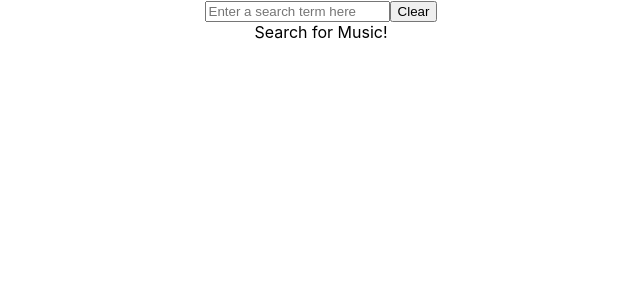
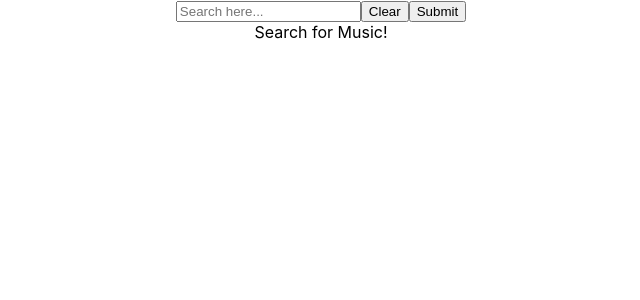
Before and after one commit to anmichaelgelo/music-library, a React (Create React App) app: page / in a window 1280 px wide. Shown: the top 300 px of the page, without its empty margins (319-959 px from the left). Built offline with nearby package versions, Linux system fonts and the light colour scheme.

Commit message:
update: refactored with useRef and Context

```diff
--- a/src/App.js
+++ b/src/App.js
@@ -1,19 +1,23 @@
-import { useEffect, useState } from 'react'
+import { useRef, useState } from 'react'
 import Gallery from './components/Gallery'
 import SearchBar from './components/SearchBar'
 
+import { DataContext } from './context/DataContext'
+import { SearchContext} from './context/SearchContext'
+
 function App(){
-    let [search, setSearch] = useState('')
     let [message, setMessage] = useState('Search for Music!')
     let [data, setData] = useState([])
+    let searchInput = useRef('')
 
     const API_URL = 'https://itunes.apple.com/search?term='
 
-    useEffect(() => {
-      if(search){
+    const handleSearch = (event, term) => {
+      event.preventDefault()
+
       const fetchData = async () => {
-          document.title = `${search} Music`
-          const response = await fetch(API_URL + search, {
+        document.title = `${term} Music`
+        const response = await fetch(API_URL + term, {
           headers: {
             mode: 'no-cors'
           }
@@ -29,15 +33,9 @@ function App(){
 
       fetchData()
     }
-    }, [search])
-
-    const handleSearch = (event, term) => {
-      // event.preventDefault()
-      setSearch(term)
-    }
 
     const handleClearSearch = () => {
-      setSearch('')
+      document.title = `Search for Music!`
       setData([])
     }
 
@@ -49,12 +47,20 @@ function App(){
     }
 
     return (
-        <div style={layoutStyle}>
-            <SearchBar
-              handleSearch={handleSearch}
-              handleClearSearch={handleClearSearch} />
+        <div style={layoutStyle} className="App">
+            <SearchContext.Provider value={{
+              term: searchInput,
+              handleSearch: handleSearch,
+              handleClearSearch: handleClearSearch
+            }}>
+              <SearchBar />
+            </SearchContext.Provider>
+
             {message}
-            <Gallery data={data} />
+
+            <DataContext.Provider value={data}>
+              <Gallery />
+            </DataContext.Provider>
         </div>
     )
 }
--- a/src/components/Gallery.jsx
+++ b/src/components/Gallery.jsx
@@ -1,7 +1,10 @@
 import GalleryItem from './GalleryItem'
+import { useContext } from 'react'
+import { DataContext } from '../context/DataContext'
 
-function Gallery(props){
-    const display = props.data.map((item, i) =>{
+function Gallery(){
+    const data = useContext(DataContext)
+    const display = data.map((item, i) =>{
         return (
             <GalleryItem item={item} key={i} />
         )
--- a/src/components/GalleryItem.jsx
+++ b/src/components/GalleryItem.jsx
@@ -5,23 +5,16 @@ function GalleryItem(props) {
 
     const simpleStyle = {
         'width': '25vw',
-        // 'height': '20vh',
-        // 'border': '1px solid black',
-        // 'margin': '2px',
         'padding': '16px',
         'borderRadius': '4px',
-        'color': '#fff',
+        'color': '#f3f3f3',
         'backgroundColor': '#123',
         'fontWeight': 'normal',
     }
 
     const detailStyle = {
         'width': '80vw',
-        // 'height': '20vh',
-        // 'border': '1px solid black',
-        // 'margin': '2px',
         'background': `linear-gradient(to right, rgba(0,0,0,0.5), rgba(0,0,0,0.6)), url(${props.item.artworkUrl100}) no-repeat`,
-        // 'backgroundRepeat': 'no-repeat',
         'backgroundSize': 'cover',
         'padding': '16px',
         'borderRadius': '4px',
--- a/src/components/SearchBar.jsx
+++ b/src/components/SearchBar.jsx
@@ -1,7 +1,9 @@
-import { useState } from 'react'
+import { useState, useContext } from 'react'
+import { SearchContext } from '../context/SearchContext'
 
-function SearchBar(props) {
+function SearchBar() {
     let [sentence, setSentence] = useState([])
+    const { term, handleSearch, handleClearSearch } = useContext(SearchContext)
 
     const titleCase = (string) => {
         let splitWords = string.toLowerCase().split(' ')
@@ -16,11 +18,12 @@ function SearchBar(props) {
     return (
         <form>
             <input type="text"
-                placeholder="Enter a search term here"
-                onChange={e => props.handleSearch(e, titleCase(e.target.value))} />
-            <input type="reset"
-                value="Clear"
-                onClick={props.handleClearSearch} />
+                ref={term}
+                placeholder="Search here..." />
+            <button type="reset"
+                onClick={handleClearSearch}>Clear</button>
+            <button type="button"
+                onClick={e => handleSearch(e, titleCase(term.current.value))}>Submit</button>
         </form>
     )
 }
--- /dev/null
+++ b/src/context/DataContext.js
@@ -0,0 +1,3 @@
+import { createContext } from 'react'
+
+export const DataContext = createContext([])
--- /dev/null
+++ b/src/context/SearchContext.js
@@ -0,0 +1,7 @@
+import { createContext } from "react";
+
+export const SearchContext = createContext({
+    term: '',
+    handleSearch: () => {},
+    handleClearSearch: () => {}
+})
```
Lines whose indentation alone changed are shown as unchanged.
